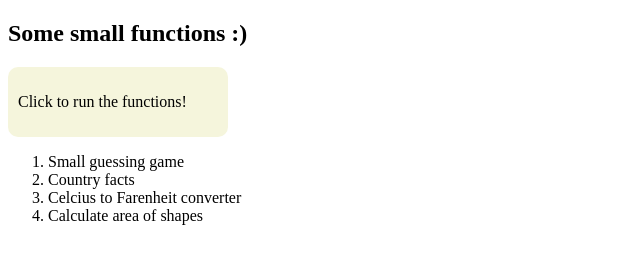
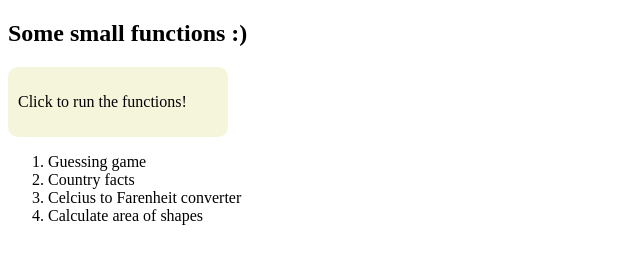
Before and after one commit to Jonathan162/JS-functions, a plain HTML site: page index.html in a window 1280 px wide. Shown: the full height of the page, 0-640 px from the left. Drawn offline with Linux system fonts and the light colour scheme.

Commit message:
added some html markup

```diff
--- a/index.html
+++ b/index.html
@@ -10,7 +10,6 @@
         cursor: pointer;
         color: brown;
       }
-
       a,
       a:visited {
         color: #222;
@@ -29,9 +28,7 @@
         <h1>Some small functions :)</h1>
         <div class="small-box"><p>Click to run the functions!</p></div>
         <ol>
-          <li class="guessing-game" onclick="guessingGame()">
-            Small guessing game
-          </li>
+          <li class="guessing-game" onclick="guessingGame()">Guessing game</li>
           <li class="guessing-game" onclick="countryFacts()">Country facts</li>
           <li class="guessing-game" onclick="celciusToFarenheit()">
             Celcius to Farenheit converter
```
